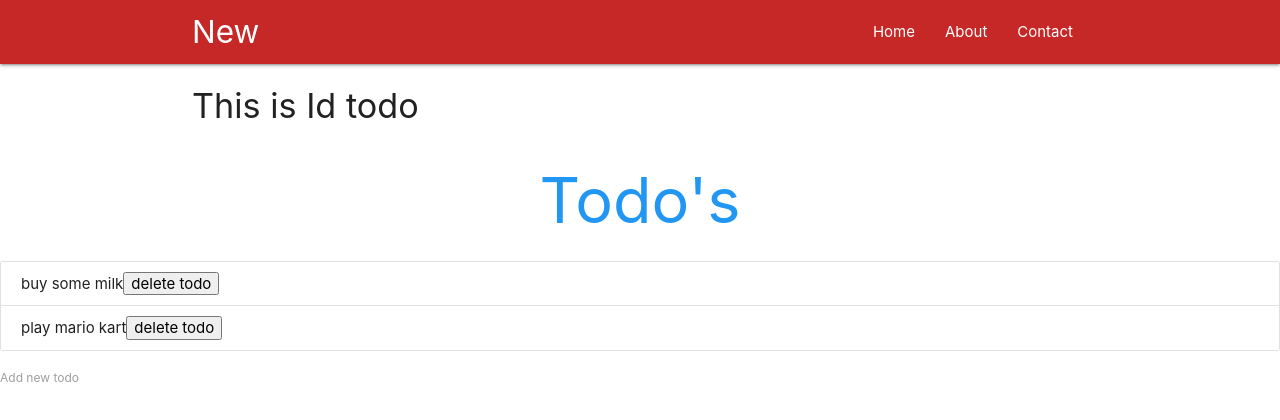
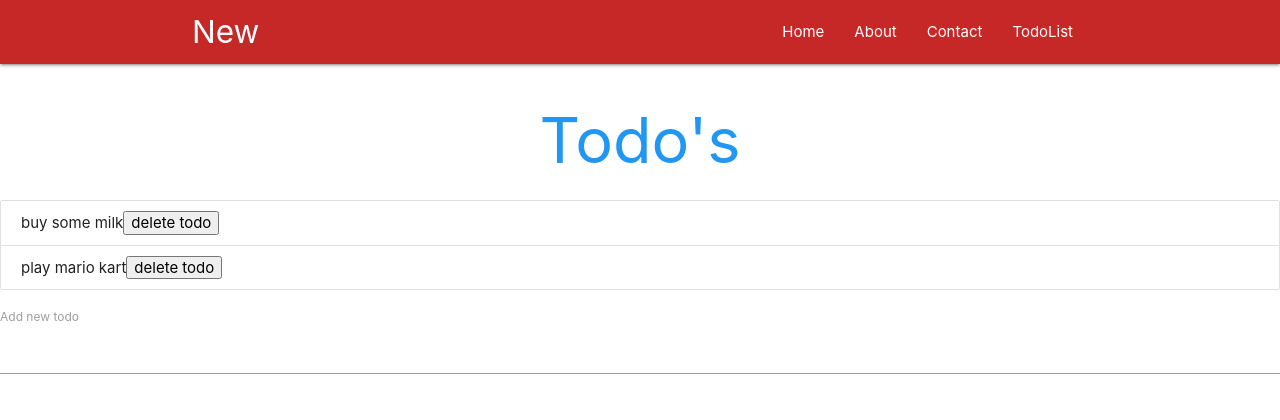
Before and after one commit to LinLiuLY/react-redux-demo, a React (Create React App) app: page /todo in a window 1280 px wide. Shown: the top 420 px of the page. Built offline with nearby package versions, Linux system fonts and the light colour scheme.

Commit message:
Move todo related components to todo folder.

```diff
--- a/src/App.js
+++ b/src/App.js
@@ -1,39 +1,13 @@
 import React, { Component } from 'react';
-import { Todos } from './Todos';
-import AddTodoForm from './AddForm';
 import Navbar from './components/Navbar';
 import { BrowserRouter, Route } from 'react-router-dom';
 import Home from './components/Home';
 import Contact from './components/Contact';
 import About from './components/About';
 import Post from './components/Post';
+import Todo from './todo/Todo';
 
 class App extends Component {
-  state = {
-    todos: [
-      {
-        id: 1,
-        content: 'buy some milk'
-      },
-      {
-        id: 2,
-        content: 'play mario kart'
-      }
-    ]
-  };
-
-  deleteTodo = id => {
-    this.setState({
-      todos: this.state.todos.filter(todo => todo.id !== id)
-    });
-  };
-
-  addTodo = todo => {
-    this.setState({
-      todos: [...this.state.todos, todo]
-    });
-  };
-
   render() {
     return (
       <BrowserRouter>
@@ -42,11 +16,8 @@ class App extends Component {
           <Route exact path="/" component={Home} />
           <Route path="/about" component={About} />
           <Route path="/contact" component={Contact} />
-          <Route path="/:post_id" component={Post} />
-
-          <h1 className="center blue-text">Todo's</h1>
-          <Todos todos={this.state.todos} deleteTodo={this.deleteTodo} />
-          <AddTodoForm addTodo={this.addTodo} />
+          <Route path="/todo" component={Todo} />
+          <Route path="/posts/:post_id" component={Post} />
         </div>
       </BrowserRouter>
     );
--- a/src/components/Navbar.js
+++ b/src/components/Navbar.js
@@ -18,7 +18,10 @@ const Navbar = props => {
             <NavLink to="/about">About</NavLink>
           </li>
           <li>
-            <Link to="/contact">Contact</Link>
+            <NavLink to="/contact">Contact</NavLink>
+          </li>
+          <li>
+            <NavLink to="/todo">TodoList</NavLink>
           </li>
         </ul>
       </div>
--- /dev/null
+++ b/src/todo/Todo.js
@@ -0,0 +1,42 @@
+import React, { Component } from 'react';
+import { Todos } from './Todos';
+import AddTodoForm from './AddForm';
+
+class Todo extends Component {
+  state = {
+    todos: [
+      {
+        id: 1,
+        content: 'buy some milk'
+      },
+      {
+        id: 2,
+        content: 'play mario kart'
+      }
+    ]
+  };
+
+  deleteTodo = id => {
+    this.setState({
+      todos: this.state.todos.filter(todo => todo.id !== id)
+    });
+  };
+
+  addTodo = todo => {
+    this.setState({
+      todos: [...this.state.todos, todo]
+    });
+  };
+
+  render() {
+    return (
+      <div>
+        <h1 className="center blue-text">Todo's</h1>
+        <Todos todos={this.state.todos} deleteTodo={this.deleteTodo} />
+        <AddTodoForm addTodo={this.addTodo} />
+      </div>
+    );
+  }
+}
+
+export default Todo;
```
Also changed, not shown: src/todo/AddForm.js (renamed from src/AddForm.js), src/todo/Todos.js (renamed from src/Todos.js).
